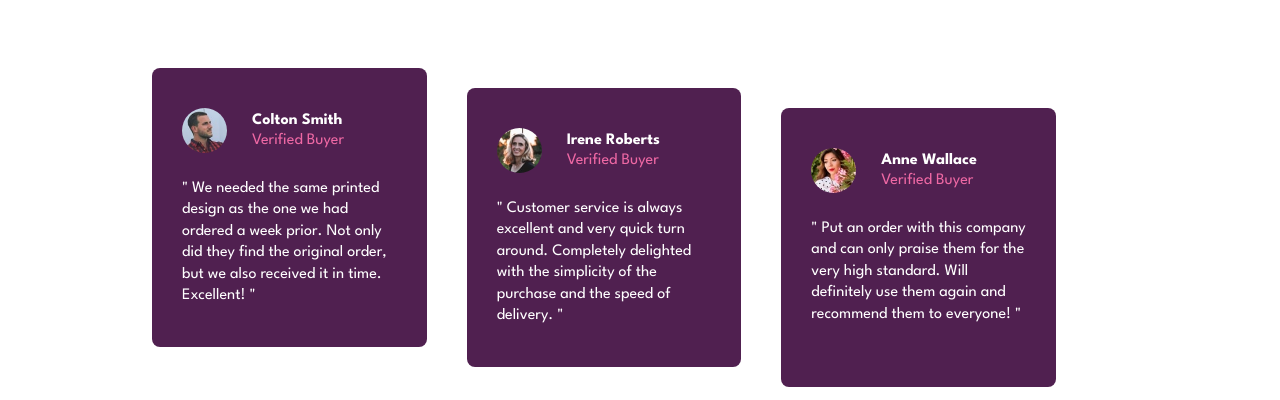
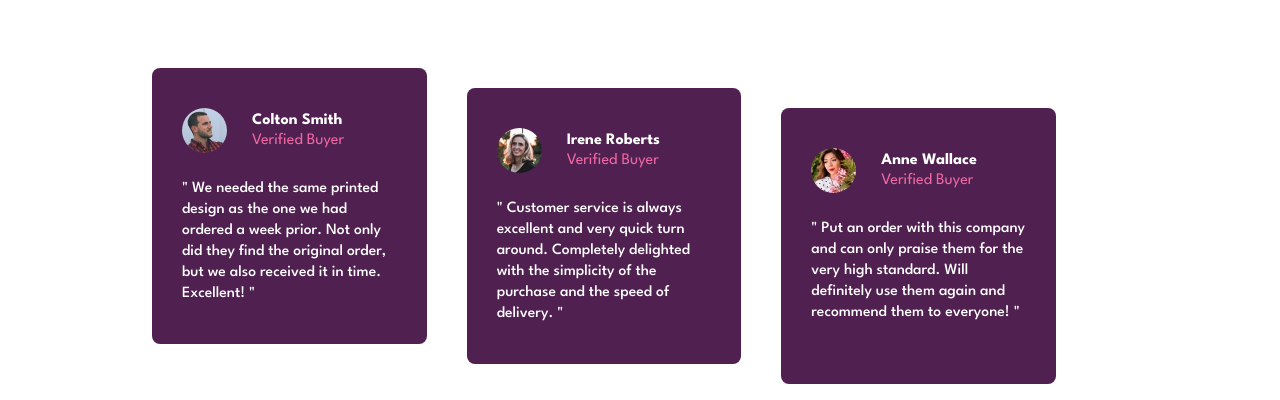
Before and after one commit to MbgLegend/Social-proof-section, a plain HTML site: page index.html in a window 1280 px wide. Shown: the part 406-806 px from the top of the page. Drawn offline with Linux system fonts and the light colour scheme.

Commit message:
Update style.css

```diff
--- a/style.css
+++ b/style.css
@@ -70,7 +70,7 @@ div.header .container .box h1 {
 }
 /* body */
 div.body {
-    padding: 2rem 14em 1.5rem 9.5rem;
+    padding: 2rem 14em 3.5rem 9.5rem;
 }
 div.body .container {
     display: grid;
@@ -112,7 +112,8 @@ div.body .container .pro-container .info div span {
     color: hsl(333, 80%, 67%) ;
 }
 div.body .container .pro-container p {
-    font-size: 1rem;
+    font-size: 0.975rem;
+    font-weight: 500;
     line-height: 1.35;
 }
 @media screen and (max-width: 1205px) {
```
